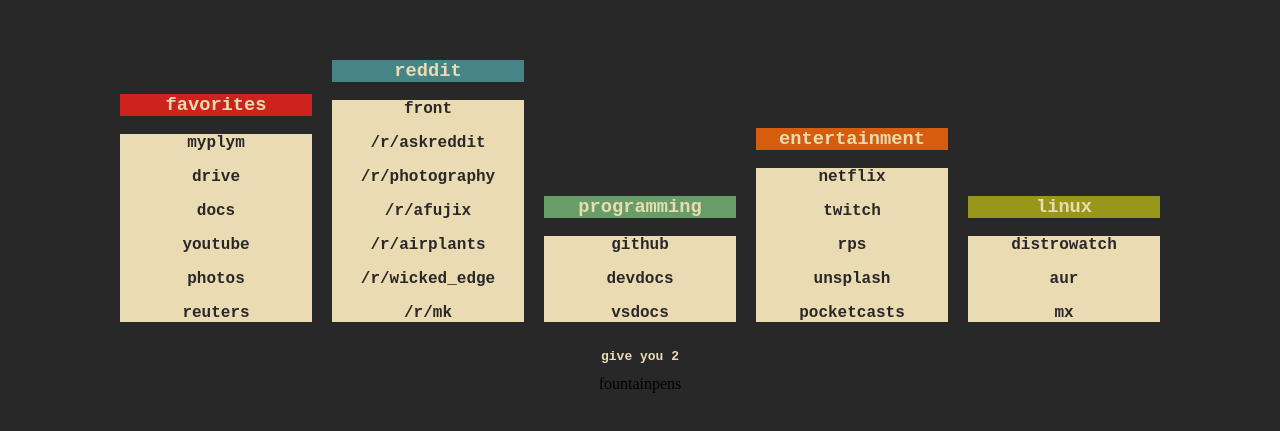
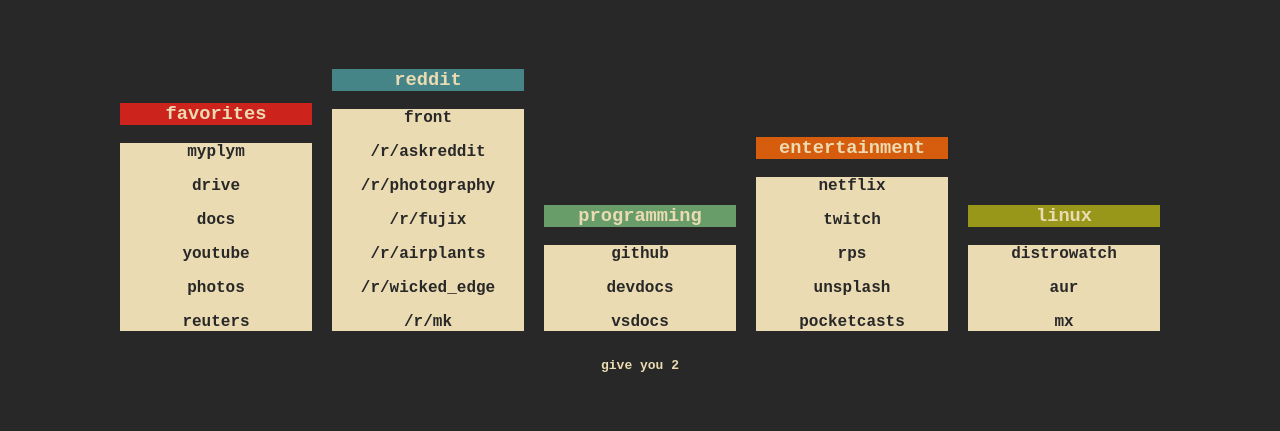
Before and after one commit to JoeJazzy/JoeJazzy.github.io, a plain HTML site: page index.html in a window 1280 px wide. Shown: the part 183-614 px from the top of the page. Drawn offline with Linux system fonts and the light colour scheme.

Commit message:
Fixed broken links

```diff
--- a/index.html
+++ b/index.html
@@ -23,10 +23,10 @@
       <div class="title reddit"><h3>reddit</h3></div>
       <div class="links">
         <a href="https://www.reddit.com/"><p>front</p></a>
-        <a href="https://www.reddit.com/r/fountainpens/"><p>/r/askreddit</p></a>
+        <a href="https://www.reddit.com/r/askreddit/"><p>/r/askreddit</p></a>
         <a href="https://www.reddit.com/r/photography/"><p>/r/photography</p></a>
-        <a href="https://www.reddit.com/r/analog/"><p>/r/afujix</p></a>
-        <a href="https://www.reddit.com/r/watches/"><p>/r/airplants</p></a>
+        <a href="https://www.reddit.com/r/fujix/"><p>/r/fujix</p></a>
+        <a href="https://www.reddit.com/r/airplants/"><p>/r/airplants</p></a>
         <a href="https://www.reddit.com/r/wicked_edge/"><p>/r/wicked_edge</p></a>
         <a href="https://www.reddit.com/r/mechanicalkeyboards/"><p>/r/mk</p></a>
       </div>
@@ -62,7 +62,6 @@
     </div>
 
     <h2>give you 2</h2>
-fountainpens
   </body>
 
 </html>
```
